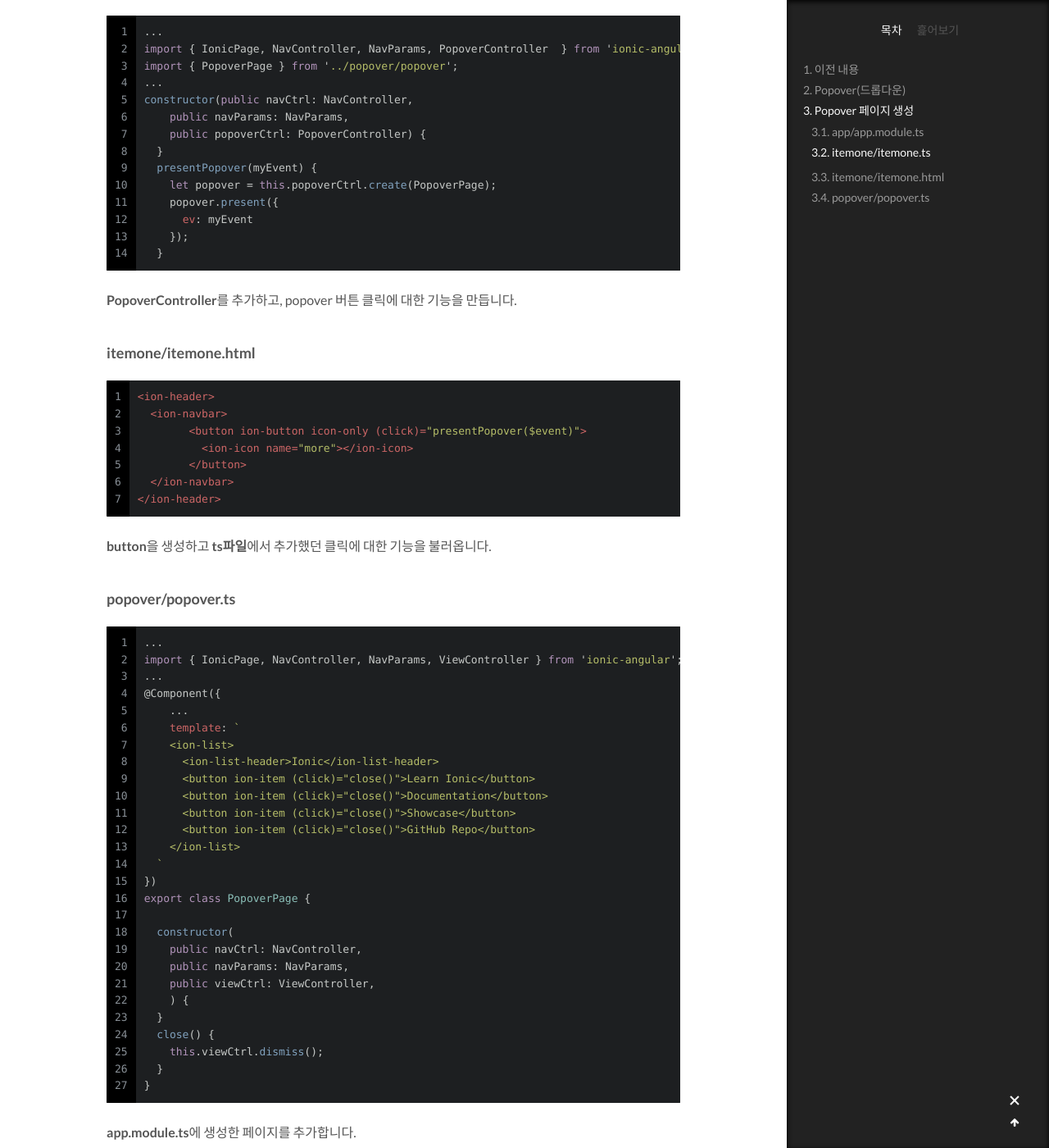
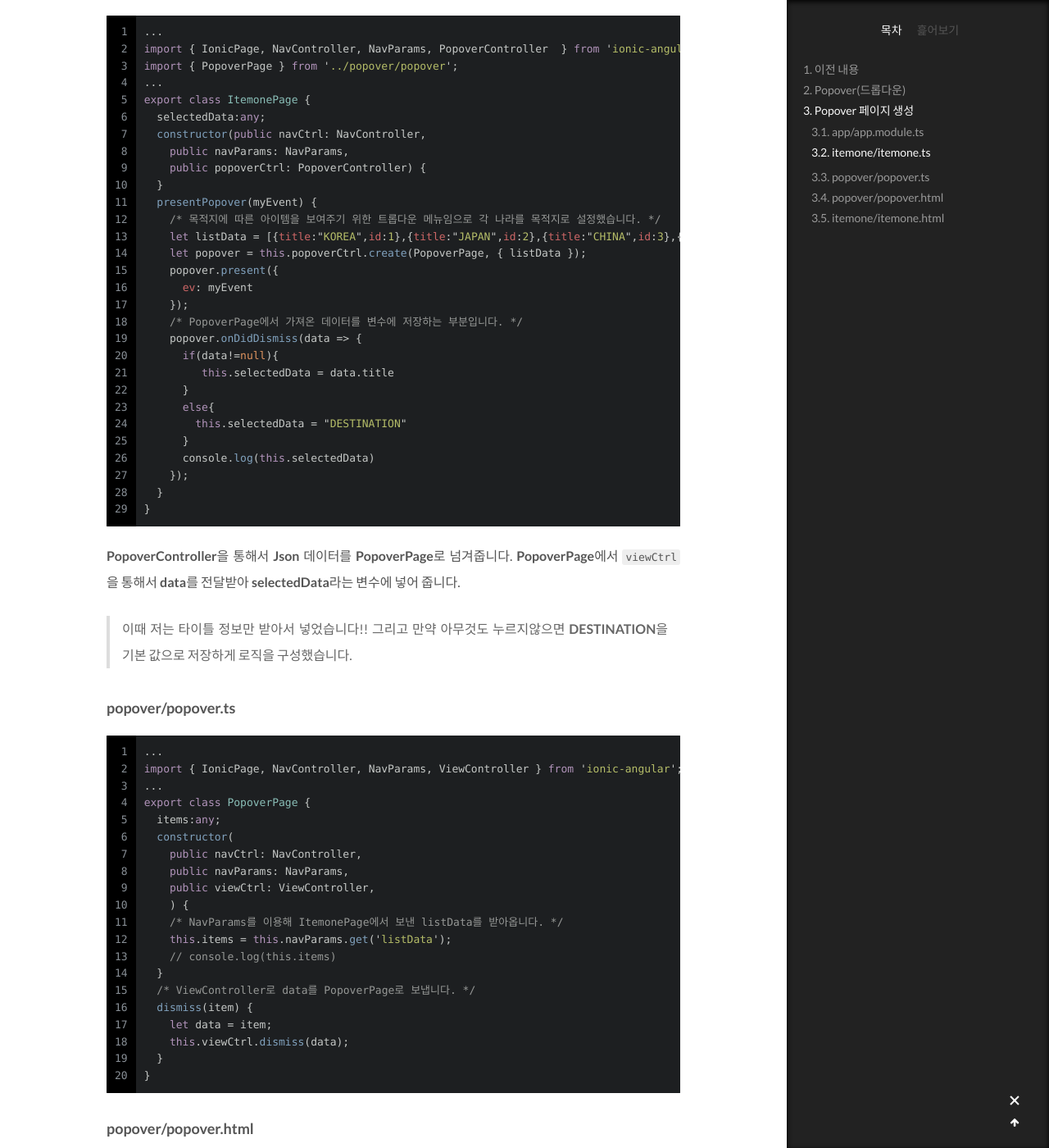
Before and after one commit to wkddnjset/wkddnjset.github.io, a Jekyll site: the page built from _posts/2018-02-09-ionic-3-앱-개발-(드롭다운)-[여행플랜].md, in a window 1280 px wide and 1400 px high, scrolled down 2671 px. Shown: the whole window at 82% size. Built offline with Jekyll 4.4.1, drawn with Linux system fonts in a browser that asks for light colours; comment, search, counter and statistics services are not loaded; some of the changed text lies outside the part shown.

Commit message:
2018-02-13

```diff
--- a/_posts/2018-02-09-ionic-3-앱-개발-(드롭다운)-[여행플랜].md
+++ b/_posts/2018-02-09-ionic-3-앱-개발-(드롭다운)-[여행플랜].md
@@ -1,5 +1,5 @@
 ---
-title: ionic 3 앱 개발 (Popover) - [여행플랜/프런트]
+title: ionic 3 앱 개발 (드롭다운) - [여행플랜/프런트]
 comments: true
 description: 이번에는 PopoverController API를 사용해 Popover(드롭다운) 버튼을 만들어 보도록하겠습니다~
 categories:
@@ -57,33 +57,36 @@ entryComponents: [
 import { IonicPage, NavController, NavParams, PopoverController  } from 'ionic-angular';
 import { PopoverPage } from '../popover/popover';
 ...
-constructor(public navCtrl: NavController,
+export class ItemonePage {
+  selectedData:any;
+  constructor(public navCtrl: NavController,
     public navParams: NavParams,
     public popoverCtrl: PopoverController) {
   }
   presentPopover(myEvent) {
-    let popover = this.popoverCtrl.create(PopoverPage);
+    /* 목적지에 따른 아이템을 보여주기 위한 트롭다운 메뉴임으로 각 나라를 목적지로 설정했습니다. */
+    let listData = [{title:"KOREA",id:1},{title:"JAPAN",id:2},{title:"CHINA",id:3},{title:"UNITESTATE",id:4}]
+    let popover = this.popoverCtrl.create(PopoverPage, { listData });
     popover.present({
       ev: myEvent
     });
+    /* PopoverPage에서 가져온 데이터를 변수에 저장하는 부분입니다. */
+    popover.onDidDismiss(data => {
+      if(data!=null){
+         this.selectedData = data.title
+      }
+      else{
+        this.selectedData = "DESTINATION"
+      }
+      console.log(this.selectedData)
+    });
   }
+}
 {% endhighlight %}
 
-**PopoverController**를 추가하고, popover 버튼 클릭에 대한 기능을 만듭니다.
+**PopoverController**을 통해서 **Json** 데이터를 **PopoverPage**로 넘겨줍니다. **PopoverPage**에서 `viewCtrl`을 통해서 **data**를 전달받아 **selectedData**라는 변수에 넣어 줍니다.
 
-### itemone/itemone.html
-
-{% highlight html linenos %}
-<ion-header>
-  <ion-navbar>
-        <button ion-button icon-only (click)="presentPopover($event)">
-          <ion-icon name="more"></ion-icon>
-        </button>
-  </ion-navbar>
-</ion-header>
-{% endhighlight %}
-
-**button**을 생성하고 **ts파일**에서 추가했던 클릭에 대한 기능을 불러옵니다.
+> 이때 저는 타이틀 정보만 받아서 넣었습니다!! 그리고 만약 아무것도 누르지않으면 **DESTINATION**을 기본 값으로 저장하게 로직을 구성했습니다.
 
 ### popover/popover.ts
 
@@ -91,31 +94,51 @@ constructor(public navCtrl: NavController,
 ...
 import { IonicPage, NavController, NavParams, ViewController } from 'ionic-angular';
 ...
-@Component({
-    ...
-    template: `
-    <ion-list>
-      <ion-list-header>Ionic</ion-list-header>
-      <button ion-item (click)="close()">Learn Ionic</button>
-      <button ion-item (click)="close()">Documentation</button>
-      <button ion-item (click)="close()">Showcase</button>
-      <button ion-item (click)="close()">GitHub Repo</button>
-    </ion-list>
-  `
-})
 export class PopoverPage {
-
+  items:any;
   constructor(
     public navCtrl: NavController,
     public navParams: NavParams,
     public viewCtrl: ViewController,
     ) {
+    /* NavParams를 이용해 ItemonePage에서 보낸 listData를 받아옵니다. */
+    this.items = this.navParams.get('listData');
+    // console.log(this.items)
   }
-  close() {
-    this.viewCtrl.dismiss();
+  /* ViewController로 data를 PopoverPage로 보냅니다. */
+  dismiss(item) {
+    let data = item;
+    this.viewCtrl.dismiss(data);
   }
 }
-
 {% endhighlight %}
 
-**app.module.ts**에 생성한 페이지를 추가합니다.
+### popover/popover.html
+
+{% highlight html linenos %}
+<ion-content >
+    <ion-list>
+      <ion-item *ngFor="let item of items" (click)="dismiss(item)">
+        <ion-label>{{item.title}}</ion-label>
+      </ion-item>
+    </ion-list>
+</ion-content>
+{% endhighlight %}
+
+**PopoverPage**에서 파싱한 **listData**를 **For문**을 돌려 출력합니다. 이때 **.ts**에서 생성한 `dismiss함수`를 click옵션으로 적용시켜 해당 아이템이 클릭되면 데이터를 **ItemonePage**로 보내도록 만듭니다.
+
+### itemone/itemone.html
+
+{% highlight html linenos %}
+...
+<div id="dropdown-head">
+        <div class="dropdown-title" *ngIf= "selectedData">{{ selectedData }}</div>
+        <div class="dropdown-title" *ngIf= "!selectedData">DESTINATION</div>
+...
+{% endhighlight %}
+
+조건문을 사용해 **PopoverPage**에서 부터 데이터가 넘어오면 해당 데이터의 타이틀을 출력하고, 그렇지 않을 경우 **DESTINATION**을 출력합니다.
+
+![Popover-02](https://raw.githubusercontent.com/wkddnjset/wkddnjset.github.io/master/_posts/images/2018-02-09/dropdown_02.gif)
+
+CSS를 바꿔서 디자인을 좀 수정했습니다. CSS에 대한 내용은 따로 포스팅 하지 않고 **[[Github](https://github.com/wkddnjset/MiniProject-TourPlan)]**에 올려두도록 하겠습니다!
```
Also changed, not shown: _posts/2018-02-06-ionic-3-앱-개발-(검색바-애니메이션)-[여행플랜].md (+4 -0 lines), _posts/2018-02-07-ionic-3-앱-개발-(다양한-애니메이션)-[여행플랜].md (+4 -0 lines), _posts/2018-02-10-(Python)-P2P-자동투자-프로그램을-크롤링으로-구현하기.md (renamed from _posts/2018-02-09-(Python)-P2P-자동투자-프로그램을-크롤링으로-구현하기.md), 1 other file.
